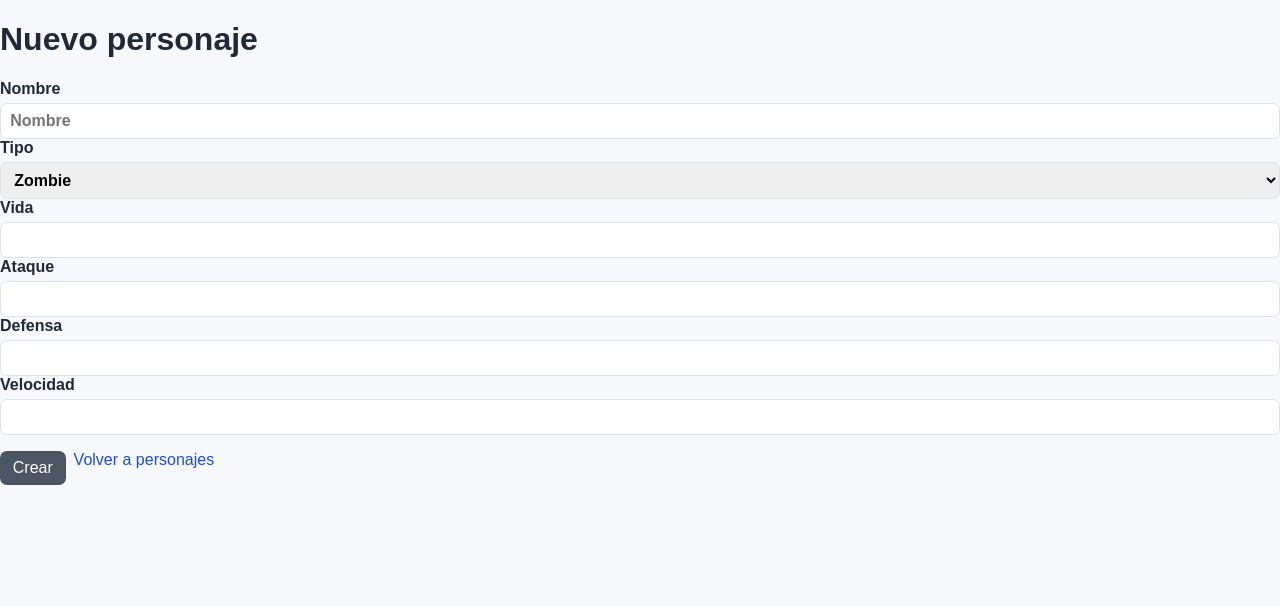
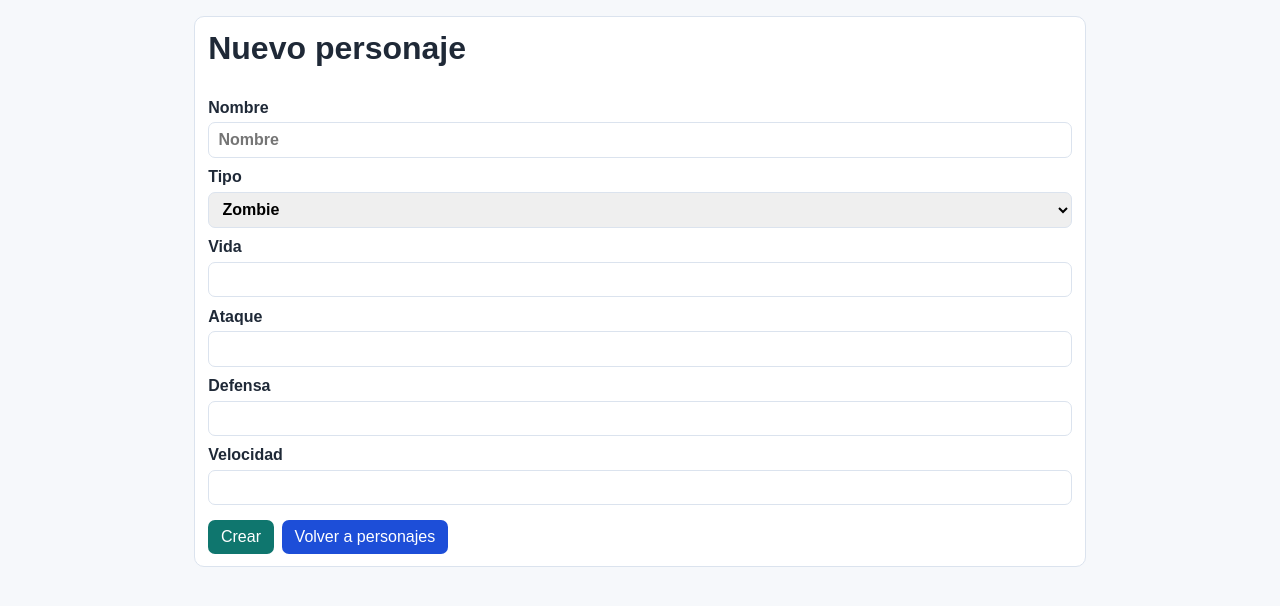
Before and after one commit to jesusdcantillo/zombies-vs-robots, a Next.js app: page /characters/new in a window 1280 px wide. Shown: the top 606 px of the page. Built offline with nearby package versions, Linux system fonts and the light colour scheme.

Commit message:
Mejora del diseño y la estructura de las páginas de creación y listado de personajes.

```diff
--- a/app/characters/new/page.tsx
+++ b/app/characters/new/page.tsx
@@ -8,11 +8,11 @@ export default function NewCharacterPage() {
   const [state, formAction] = useActionState(createCharacter, null);
 
   return (
-    <form action={formAction}>
+    <div className="app-page theme-characters">
+      <form action={formAction} className="panel form-grid">
         <h1>Nuevo personaje</h1>
 
-      {/* ERROR */}
-      {state?.error && <p style={{ color: "red" }}>{state.error}</p>}
+        {state?.error && <p className="error">{state.error}</p>}
 
         <label>
           Nombre
@@ -47,10 +47,18 @@ export default function NewCharacterPage() {
           <input name="speed" type="number" min="1" max="100" required />
         </label>
 
-      <div style={{ display: "flex", gap: "0.5rem", marginTop: "1rem" }}>
-        <button type="submit">Crear</button>
-        <Link href="/characters">Volver a personajes</Link>
+        <div
+          className="actions-row"
+          style={{ marginTop: "0.25rem", marginBottom: 0 }}
+        >
+          <button type="submit" className="btn-teal">
+            Crear
+          </button>
+          <Link href="/characters" className="btn btn-blue">
+            Volver a personajes
+          </Link>
         </div>
       </form>
+    </div>
   );
 }
```
Also changed, not shown: app/characters/page.tsx (+20 -21 lines). Lines whose indentation alone changed are shown as unchanged.
